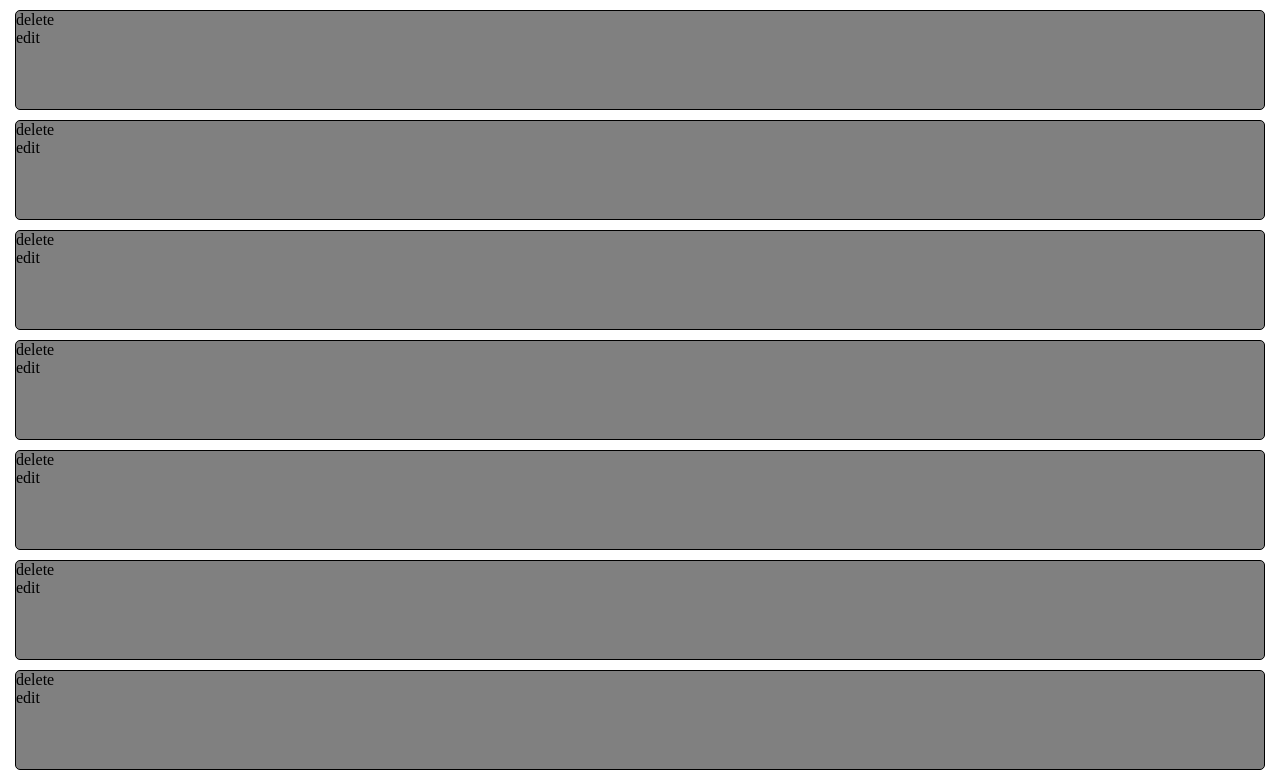
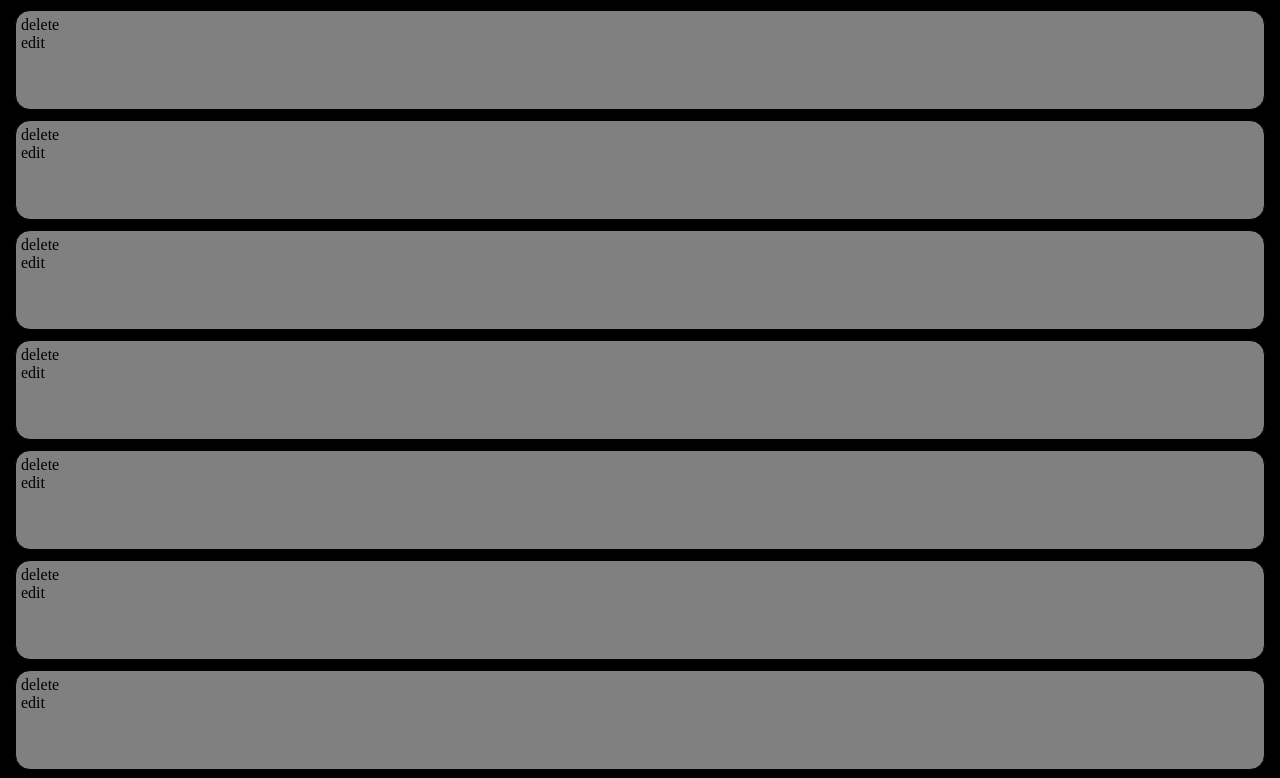
Before and after one commit to noahemiles/inventory-manager, a plain HTML site: page index.html in a window 1280 px wide. Shown: the top 778 px of the page. Drawn offline with Linux system fonts and the light colour scheme.

Commit message:
change color when clicked and rounded edged of item divs more

```diff
--- a/styles/styles.css
+++ b/styles/styles.css
@@ -18,6 +18,7 @@ html::-webkit-scrollbar {
 }
 
 html, body {
+    background-color: black;
     font-size: 100%;
     box-sizing: border-box;
     -moz-user-select: none;
@@ -46,15 +47,17 @@ Items
     height: 100px;
     background-color: gray;
     border: solid;
-    border-radius: 5px;
+    border-radius: 15px;
     border-width: 1px;
     margin: auto;
     margin-left: 15px;
     margin-right: 15px;
     margin-top: 10px;
     margin-bottom: 10px;
+    padding: 5px;
 }
 
 [id$='focus'] {
     height: 50vh;
+    background-color: rgb(92, 92, 92);
 }
```
